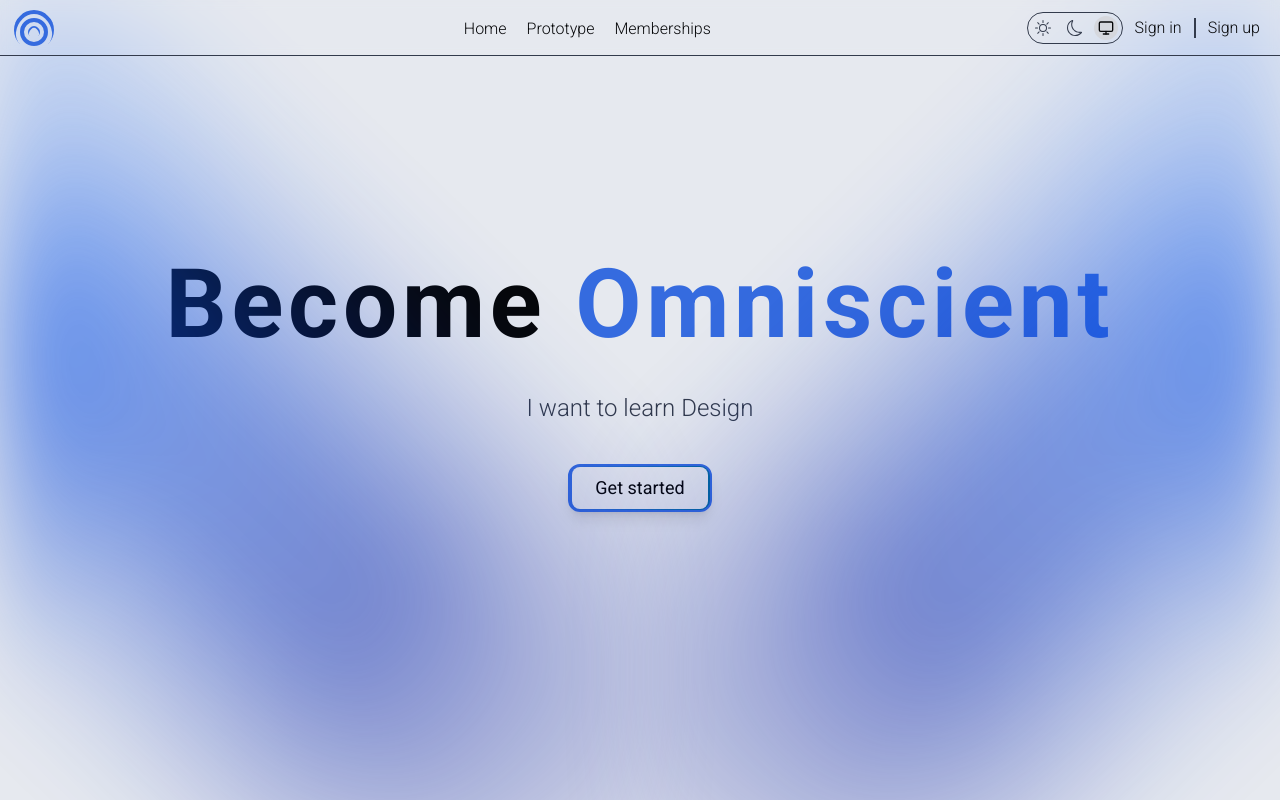
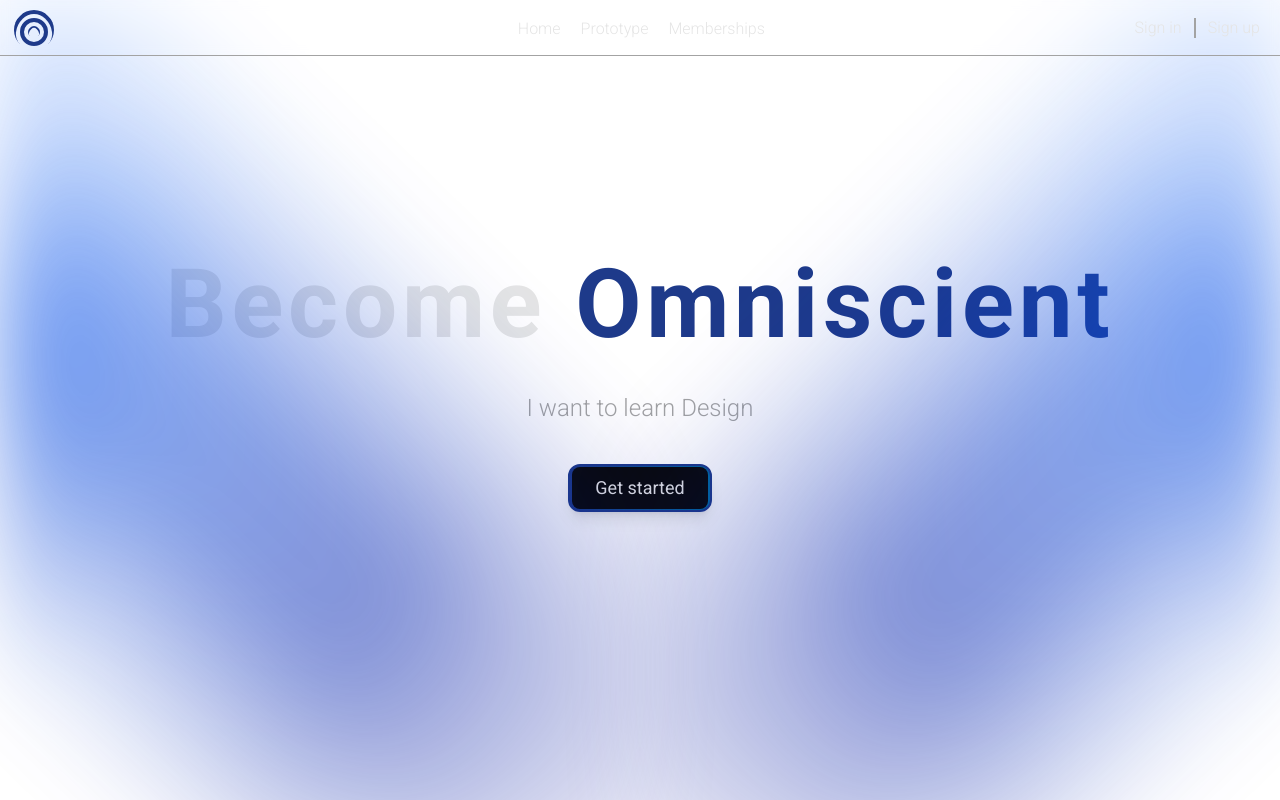
Before and after one commit to Lavryniukk/omniscent-frontend, a Next.js app: page / in a window 1280 px wide. Shown: the top 800 px of the page. Built offline with nearby package versions, Linux system fonts and the light colour scheme.

Commit message:
removed theme switcher((

```diff
--- a/app/globals.css
+++ b/app/globals.css
@@ -2,37 +2,6 @@
 @tailwind components;
 @tailwind utilities;
 
-@layer base {
-  :root[data-theme="system"] {
-    --text: #060709;
-    --background: #e6e9ef;
-    --primary: #356bdf;
-    --secondary: #d5d7dd;
-
-    --accent: #333b4c;
-    @media (prefers-color-scheme: dark) {
-      --text: #e6e9ef;
-      --background: #060709;
-      --primary: #395eb4;
-      --secondary: #1a1e28;
-      --accent: #7685a2;
-    }
-  }
-  :root[data-theme="light"] {
-    --text: #060709;
-    --background: #e6e9ef;
-    --primary: #356bdf;
-    --secondary: #d5d7dd;
-    --accent: #333b4c;
-  }
-  :root[data-theme="dark"] {
-    --text: #e6e9ef;
-    --background: #060709;
-    --primary: #395eb4;
-    --secondary: #1a1e28;
-    --accent: #7685a2;
-  }
-}
 ::-webkit-scrollbar {
   width: 8px;
 }
--- a/app/modules/header/Header.tsx
+++ b/app/modules/header/Header.tsx
@@ -5,7 +5,6 @@ import Logo from "@/app/UI/icons/OmniLogo";
 import { useState } from "react";
 import Popup from "./burgerPopup/BurgerPopup";
 import Link from "next/link";
-import Switcher from "@/app/components/footerComponents/themeSwitcher/ThemeSwitcher";
 let Header = () => {
   let [isOpen, setIsOpen] = useState(false);
   let toggleMenu: () => void = () => {
@@ -32,17 +31,9 @@ let Header = () => {
             <HeaderLink url="/memberships" name="Memberships" />
           </div>
           <div className="hidden w-fit  sm:flex justify-around space-x-3 items-center">
-            <Switcher />
             <HeaderLink url="/api/auth/logout" name="Sign in" />
             <div className="h-5 w-0.5 bg-accent" />
             <HeaderLink url="/api/auth/login" name="Sign up" />
-            {/* <Link
-              href={"/user/login"}
-              onClick={()=>}
-              className="text-text hover:text-accent text-md font-roboto font-light transition-colors duration-200 "
-            >
-              Sign up
-            </Link> */}
           </div>
         </div>
       </div>
--- a/app/shared/providers/ThemeProvider.tsx
+++ /dev/null
@@ -1,30 +0,0 @@
-"use client";
-import Cookies from "js-cookie";
-import { createContext, useContext, useState } from "react";
-interface ThemeInterface {
-  theme: string;
-  updateTheme: (value: string) => void;
-}
-let ThemeContext = createContext<ThemeInterface>({
-  theme: "system",
-  updateTheme: () => {},
-});
-export let useTheme = () => {
-  return useContext(ThemeContext);
-};
-export const ThemeProvider = ({ children }: { children: React.ReactNode }) => {
-  let cookieTheme = Cookies.get("theme");
-  let [theme, setTheme] = useState<string>("system");
-  cookieTheme && setTheme(cookieTheme);
-
-  let updateTheme = (newTheme: string) => {
-    setTheme(newTheme);
-    Cookies.set("theme", newTheme);
-    console.log("Changes theme to ", newTheme);
-  };
-  return (
-    <ThemeContext.Provider value={{ theme, updateTheme }}>
-      {children}
-    </ThemeContext.Provider>
-  );
-};
--- a/app/shared/storages/themeStorage.tsx
+++ /dev/null
@@ -1,14 +0,0 @@
-"use client";
-import Cookies from "js-cookie";
-import { create } from "zustand";
-interface ThemeInterface {
-  theme: string;
-  setTheme: (value: string) => void;
-}
-let useTheme = create<ThemeInterface>((set) => ({
-  theme: "",
-  setTheme: (value) => {
-    set({ theme: value });
-    Cookies.set("theme", value);
-  },
-}));
--- a/tailwind.config.ts
+++ b/tailwind.config.ts
@@ -1,5 +1,5 @@
 import type { Config } from "tailwindcss";
-
+import colors from "tailwindcss/colors";
 const config: Config = {
   content: [
     "./pages/**/*.{js,ts,jsx,tsx,mdx}",
@@ -26,11 +26,11 @@ const config: Config = {
         lg: "340px",
       },
       colors: {
-        primary: "var(--primary)",
-        secondary: "var(--secondary)",
-        accent: "var(--accent)",
-        text: "var(--text)",
-        background: "var(--background)",
+        primary: { ...colors.blue, DEFAULT: colors.blue[900] },
+        secondary: { ...colors.neutral, DEFAULT: colors.neutral[800] },
+        accent: { ...colors.neutral, DEFAULT: colors.neutral[400] },
+        text: { ...colors.neutral, DEFAULT: colors.neutral[200] },
+        background: { ...colors.neutral, DEFAULT: colors.neutral[950] },
       },
       fontFamily: {
         roboto: "var(--roboto-font)",
```
